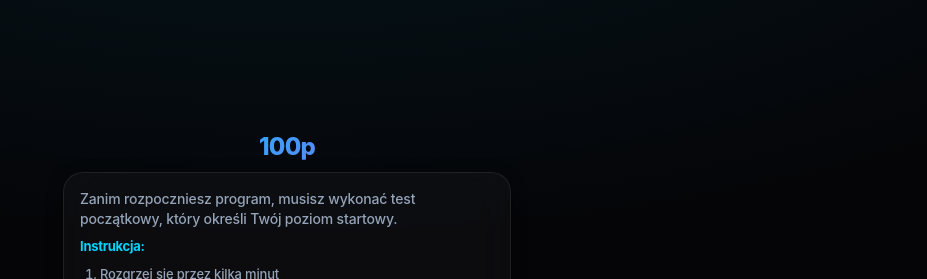
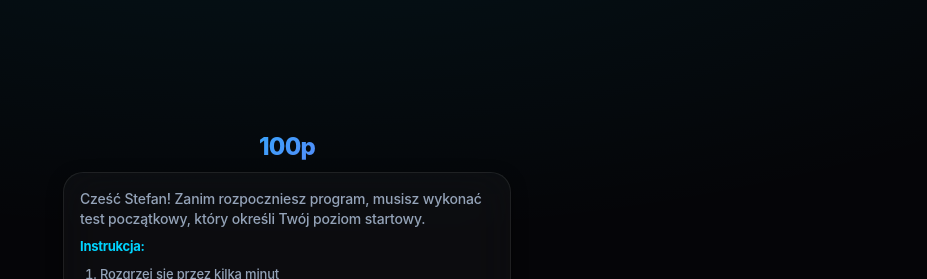
Before and after one commit to maciejka/100pushups, a Preact app: page / in a window 1280 px wide. Shown: the top 279 px of the page, without its empty margins (353-1280 px from the left). Built offline with nearby package versions, Linux system fonts and the light colour scheme.

Commit message:
Restore personalized greeting and update test
Keep the original "Cześć Stefan!" greeting in InitialTest component
and update the test to verify the personalized greeting is present.

https://claude.ai/code/session_01VZoTLZ3fRG1BUZWKBxSxPa

```diff
--- a/src/components/InitialTest.tsx
+++ b/src/components/InitialTest.tsx
@@ -34,8 +34,8 @@ export function InitialTest({ onComplete }: InitialTestProps) {
 
 			<div class="instructions">
 				<p>
-					Zanim rozpoczniesz program, musisz wykonać test początkowy, który określi Twój
-					poziom startowy.
+					Cześć Stefan! Zanim rozpoczniesz program, musisz wykonać test początkowy, który
+					określi Twój poziom startowy.
 				</p>
 				<h2>Instrukcja:</h2>
 				<ol>
```
Also changed, not shown: 1 other file (tests, documents, lock files or other folders).
